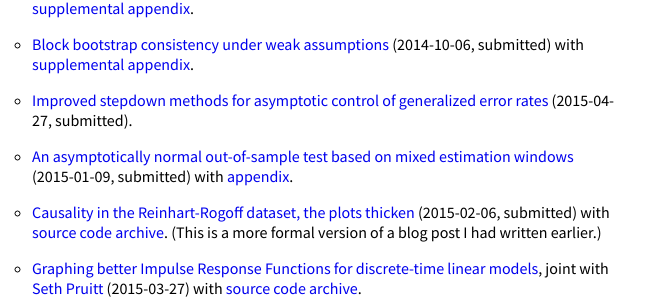
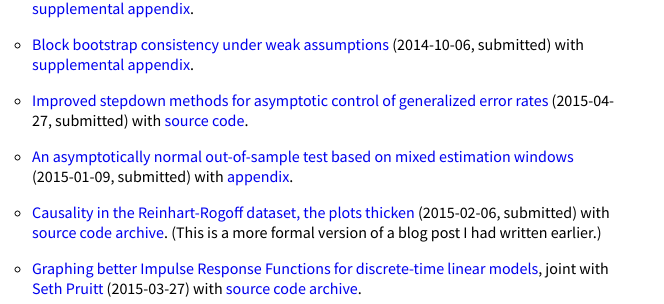
Before and after one commit to mmkuang/grayclhn.github.io, a Jekyll site: the page built from index.md, in a window 1280 px wide. Shown: the part 865-1169 px from the top of the page, without its empty margins (0-664 px from the left). Built offline with Jekyll 4.4.1, drawn with Linux system fonts in a browser that asks for light colours; Markdown is read by kramdown in place of the engine named in the settings.

Commit message:
Add source code zip file for stepdown paper

```diff
--- a/index.md
+++ b/index.md
@@ -81,7 +81,8 @@ Matt’s taken a postdoc at University of Missouri and is no longer on the job m
   <!-- [Private git repository](https://git.ece.iastate.edu/gcalhoun/statboot-paper) -->
 
 * [Improved stepdown methods for asymptotic control of generalized error rates](dl/calhoun-stepdown.pdf)
-  (2015-04-27, submitted).
+  (2015-04-27, submitted) with
+  [source code](dl/calhoun-stepdown-v2015-04-27.zip).
   <!-- [Private git repository](https://git.ece.iastate.edu/gcalhoun/stepdown-paper/) -->
 
 * [An asymptotically normal out-of-sample test based on mixed estimation windows](dl/calhoun-mixed-window.pdf)
```
Also changed, not shown: 1 other file.
